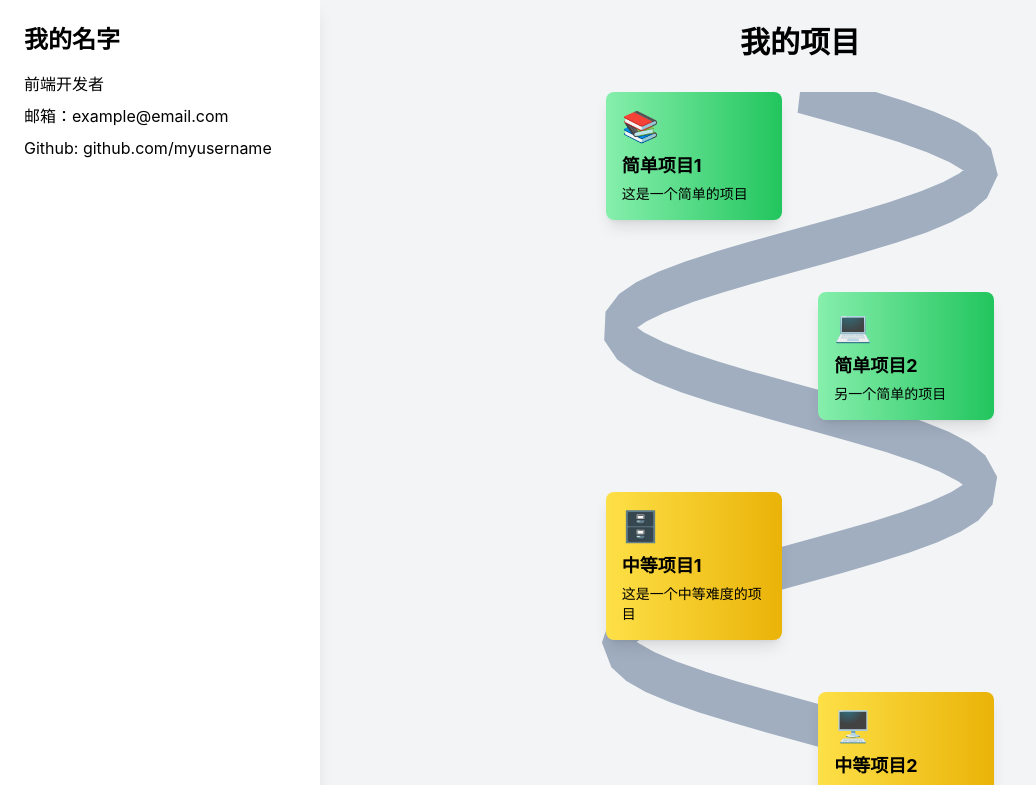
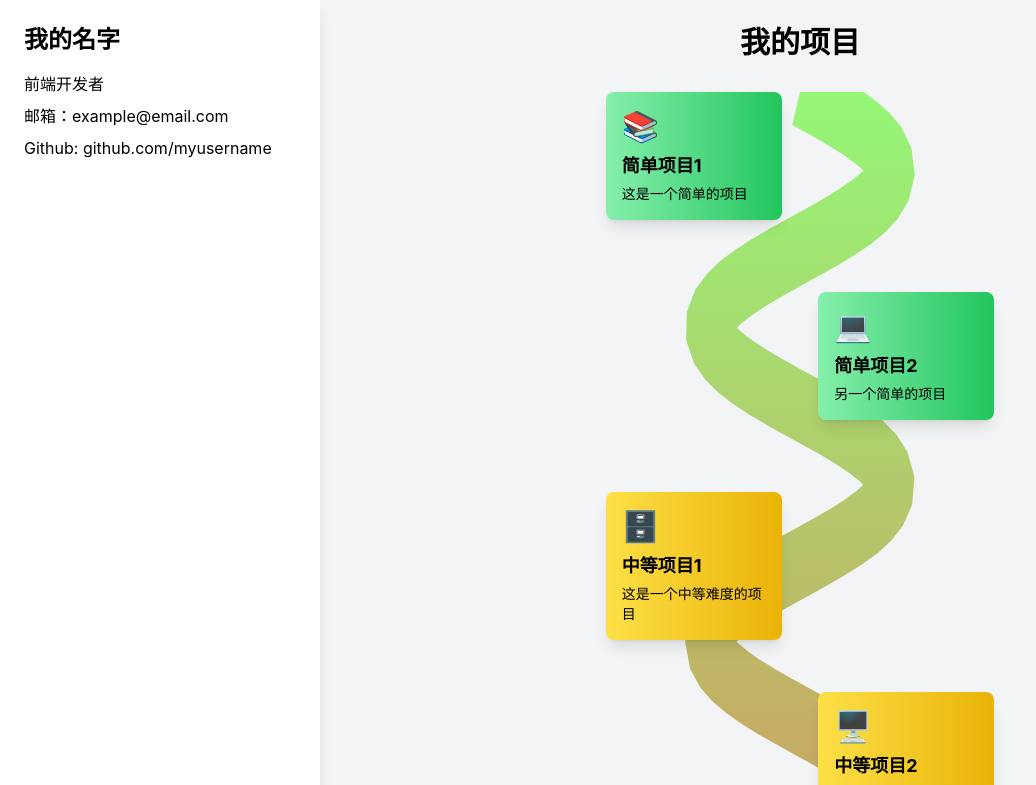
Before and after one commit to monmon-sitdown/homepage, a React (Create React App) app: page / in a window 1280 px wide. Shown: the top 785 px of the page, without its empty margins (0-1036 px from the left). Built offline with nearby package versions, Linux system fonts and the light colour scheme.

Commit message:
Add a color gradient to the path

```diff
--- a/src/PortfolioPage.js
+++ b/src/PortfolioPage.js
@@ -75,7 +75,7 @@ const PortfolioPage = () => {
   // 生成垂直蜿蜒路径的点
   const pathPoints = [];
   for (let i = 0; i <= totalHeight; i += 10) {
-    pathPoints.push(`${50 + Math.sin(i / 50) * 20},${(i / totalHeight) * 100}`);
+    pathPoints.push(`${50 + Math.sin(i / 50) * 10},${(i / totalHeight) * 100}`);
   }
   const svgPath = `M${pathPoints.join(" ")}`;
 
@@ -105,7 +105,25 @@ const PortfolioPage = () => {
             preserveAspectRatio="none"
             viewBox={`0 0 100 100`}
           >
-            <path d={svgPath} fill="none" stroke="#a0aec0" strokeWidth="3" />
+            <defs>
+              <linearGradient
+                id="pathGradient"
+                x1="0%"
+                y1="0%"
+                x2="0%"
+                y2="100%"
+              >
+                <stop offset="0%" stopColor="#95f777" />
+                <stop offset="100%" stopColor="#fe584f" />
+              </linearGradient>
+            </defs>
+
+            <path
+              d={svgPath}
+              fill="none"
+              stroke="url(#pathGradient)"
+              strokeWidth="5"
+            />
           </svg>
 
           {/* 项目卡片 */}
```
